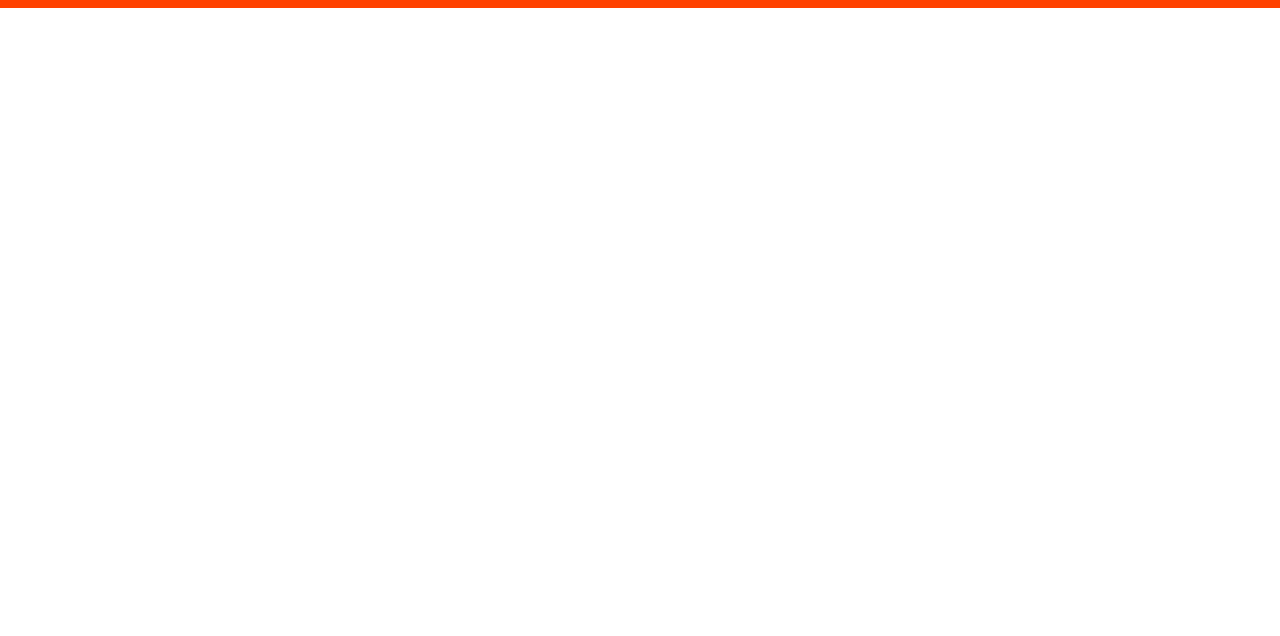
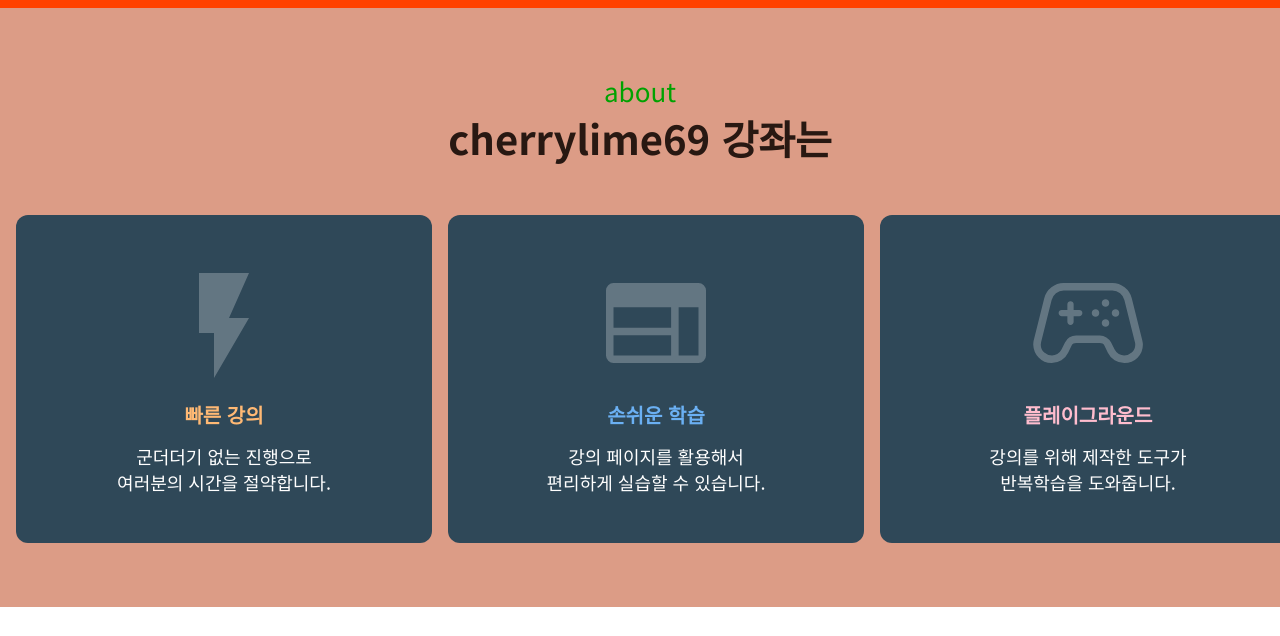
Before and after one commit to cherrylime69/yalco, a plain HTML site: page project/index.html in a window 1280 px wide. Shown: the part 564-1200 px from the top of the page. Drawn offline with Linux system fonts and the light colour scheme; a web font is replaced by a local one.

Commit message:
메인과 about 페이지 구현 완료

```diff
--- a/project/index.html
+++ b/project/index.html
@@ -48,5 +48,50 @@
       </ul>
     </nav>
   </header>
+  <main>
+    <section id="about" class="section">
+      <header class="section__header">
+        <strong class="section__tag">
+          about
+        </strong>
+        <h1 class="section__title">
+          cherrylime69 강좌는
+        </h1>
+      </header>
+
+      <div class="about">
+        <div class="about__card">
+          <img src="./images/about_1.svg" alt="" class="about__icon">
+          <h2 class="about__title _1">
+            빠른 강의
+          </h2>
+          <p class="about__text">
+            군더더기 없는 진행으로 <br>
+            여러분의 시간을 절약합니다.
+          </p>
+        </div>
+        <div class="about__card">
+          <img src="./images/about_2.svg" alt="" class="about__icon">
+          <h2 class="about__title _2">
+            손쉬운 학습
+          </h2>
+          <p class="about__text">
+            강의 페이지를 활용해서 <br>
+            편리하게 실습할 수 있습니다.
+          </p>
+        </div>
+        <div class="about__card">
+          <img src="./images/about_3.svg" alt="" class="about__icon">
+          <h2 class="about__title _3">
+            플레이그라운드
+          </h2>
+          <p class="about__text">
+            강의를 위해 제작한 도구가 <br>
+            반복학습을 도와줍니다.
+          </p>
+        </div>
+      </div>
+    </section>
+  </main>
 </body>
 </html>
--- a/project/styles/3-main.css
+++ b/project/styles/3-main.css
@@ -1,2 +1,22 @@
+.section {
+  padding: 64px 16px;
+  text-align: center;
+}
+
+.section__tag {
+  font-size: var(--font-size-tag);
+  color: var(--color-sub);
+}
+
+.section__title{
+  font-size: 40px;
+  font-weight: bold;
+  color: var(--color-text);
+}
+
 @media (min-width: 769px) {
+  main {
+    display: grid;
+    grid-template-columns: 1fr 1fr;
+  }
 }
--- a/project/styles/4-about.css
+++ b/project/styles/4-about.css
@@ -1,5 +1,84 @@
+#about {
+  background-color: var(--color-lighter);
+}
+
+.about {
+  display: inline-flex;
+  gap: 1em;
+  margin-top: 48px;
+}
+
+.about__card {
+  padding: 48px;
+  text-align: center;
+  color:white;
+  background-color: var(--color-dark);
+  border-radius: 12px;
+}
+
+.about__icon {
+  opacity: 0.25;
+  width: 120px;
+}
+
+.about__title {
+  font-size: var(--font-size-larger);
+  margin-top: 0.6em;
+  font-weight: bold;
+}
+
+.about__title._1 {
+  color:#FFB974;
+}
+
+.about__title._2 {
+  color: #6BB0F3;
+}
+
+.about__title._3 {
+  color: #FFBDCE;
+}
+
+.about__text {
+  margin-top: 0.8em;
+  font-size: var(--font-size-text);
+}
+
 @media (max-width: 768px) {
+  .about {
+    flex-direction: column;
+    width: 100%;
+  }
 }
 
 @media (min-width: 769px) {
+  #about {
+    grid-column: 1/-1;
+  }
+  .about__card {
+    position: relative;
+    width: 320px;
+    cursor: pointer;
+    transition: all 350ms;
+  }
+  .about:hover .about__card:not(:hover) {
+    transform: scale(0.9);
+  }
+  /* 흐림 필터링을 위한 덮개 */
+  .about:hover .about__card:not(:hover)::after {
+    content: '';
+    left: 0;
+    top: 0;
+    position: absolute;
+    width: 100%;
+    height: 100%;
+    -webkit-backdrop-filter: blur(2px);
+    backdrop-filter: blur(2px);
+  }
+  .about__card:hover {
+    transform: scale(1.04);
+  }
+  .about__card:hover .about__icon {
+    opacity: 1;
+  }
 }
```
